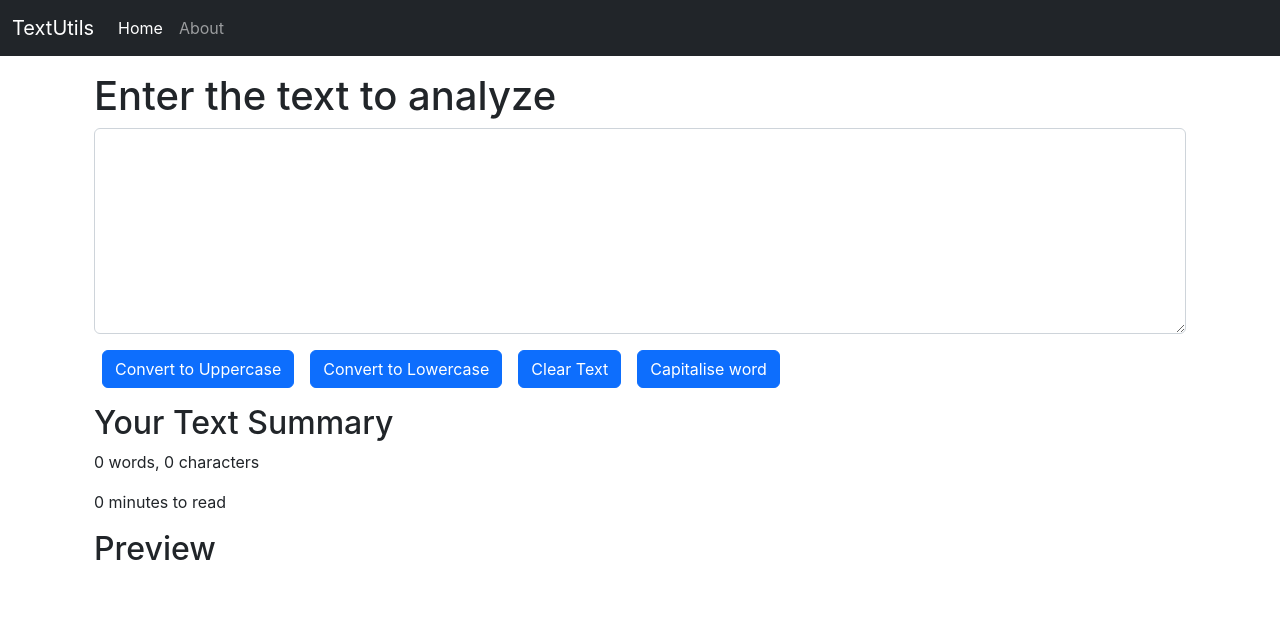
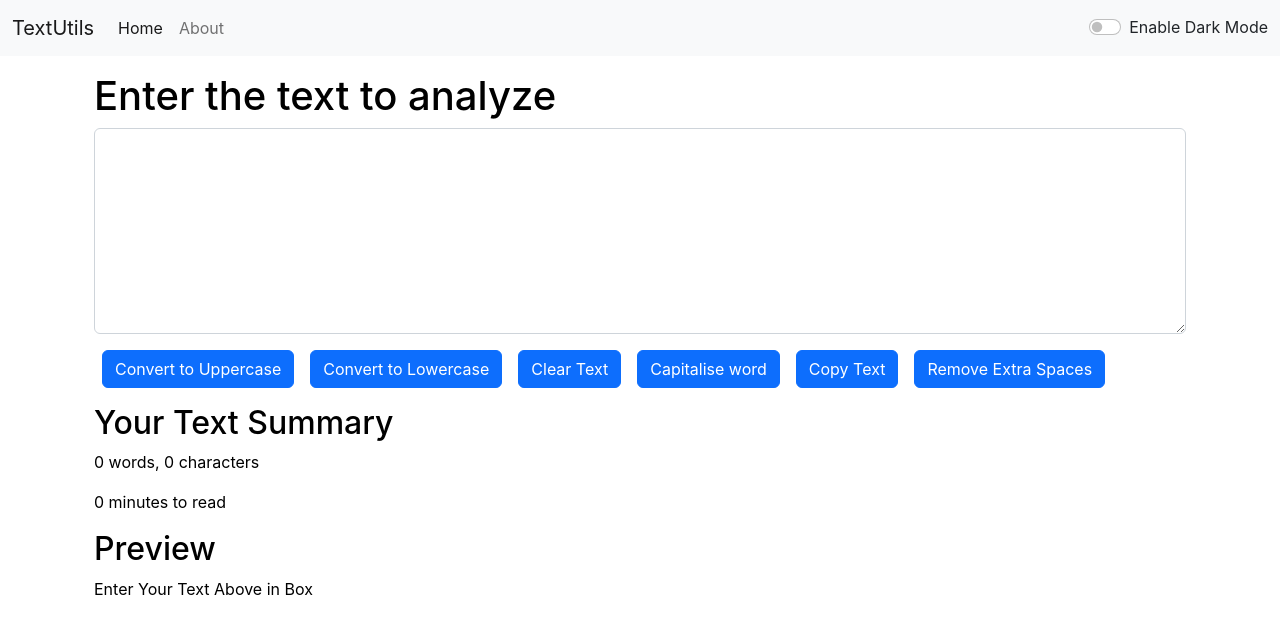
Before and after one commit to samarthpal/TextUtils-React, a React (Create React App) app: page / in a window 1280 px wide. Shown: the top 634 px of the page. Built offline with nearby package versions, Linux system fonts and the light colour scheme.

Commit message:
make it better

```diff
--- a/src/App.js
+++ b/src/App.js
@@ -1,14 +1,48 @@
 // import logo from "./logo.svg";
+import { useState } from "react";
 import "./App.css";
 // import About from "./components/About";
 import Navbar from "./components/Navbar";
 import TextForm from "./components/TextForm";
+import Alert from "./components/Alert";
+
 function App() {
+  const [mode, setMode] = useState("light");
+  const [alert, setAlert] = useState(null);
+
+  const showAlert = (message, type) => {
+    setAlert({ msg: message, type: type });
+    setTimeout(() => {
+      setAlert(null);
+    }, 1500);
+  };
+  const toggleMode = () => {
+    if (mode === "light") {
+      setMode("dark");
+      document.body.style.backgroundColor = "#042743";
+      showAlert("Dark mode has been enabled", "success");
+    } else {
+      setMode("light");
+      document.body.style.backgroundColor = "white";
+      showAlert("Light mode has been enabled", "success");
+    }
+  };
   return (
     <>
-      <Navbar title="TextUtils" aboutText="About" />
+      <Navbar
+        title="TextUtils"
+        aboutText="About"
+        mode={mode}
+        toggleMode={toggleMode}
+      />
+      <Alert alert={alert} />
       <div className="container my-3">
-        <TextForm heading="Enter the text to analyze" />
+        <TextForm
+          heading="Enter the text to analyze"
+          mode={mode}
+          toggleMode={toggleMode}
+          showAlert={showAlert}
+        />
         {/* <About /> */}
       </div>
     </>
--- /dev/null
+++ b/src/components/Alert.js
@@ -0,0 +1,18 @@
+import React from "react";
+
+export default function Alert(props) {
+  const Capitalize = (word) => {
+    const lower = word.toLowerCase();
+    return lower.charAt(0).toUpperCase() + lower.slice(1);
+  };
+  return (
+    props.alert && (
+      <div
+        className={`alert alert-${props.alert.type} alert-dismissible fade show`}
+        role="alert"
+      >
+        <strong>{Capitalize(props.alert.msg)}</strong>
+      </div>
+    )
+  );
+}
--- a/src/components/Navbar.js
+++ b/src/components/Navbar.js
@@ -3,7 +3,9 @@
 
 export default function Navbar(props) {
   return (
-    <nav className="navbar navbar-expand-lg navbar-dark bg-dark">
+    <nav
+      className={`navbar navbar-expand-lg navbar-${props.mode} bg-${props.mode}`}
+    >
       <div className="container-fluid">
         <a className="navbar-brand" href="/">
           {props.title}
@@ -43,6 +45,25 @@
               Search
             </button>
           </form> */}
+          <div
+            className={`form-check form-switch text-${
+              props.mode === "light" ? "dark" : "light"
+            }`}
+          >
+            <input
+              className="form-check-input"
+              type="checkbox"
+              role="switch"
+              onClick={props.toggleMode}
+              id="flexSwitchCheckDefault"
+            />
+            <label
+              className="form-check-label"
+              htmlFor="flexSwitchCheckDefault"
+            >
+              Enable {props.mode === "light" ? "Dark" : "Light"} Mode
+            </label>
+          </div>
         </div>
       </div>
     </nav>
--- a/src/components/TextForm.js
+++ b/src/components/TextForm.js
@@ -6,19 +6,29 @@
     // console.log("on clicked" + text);
     let newText = text.toUpperCase();
     setText(newText);
+    if (newText.length !== 0) {
+      props.showAlert("Converted to uppercase", "success");
+    }
   };
   const handleLoClick = () => {
     // console.log("on clicked" + text);
     let newText = text.toLowerCase();
     setText(newText);
+    if (newText.length !== 0) {
+      props.showAlert("Converted to lowercase", "success");
+    }
   };
   const handleClearClick = () => {
     // console.log("on clicked" + text);
-    let newText = "";
-    setText(newText);
+    if (text.length !== 0) {
+      let newText = "";
+      setText(newText);
+      setparaText("0");
+      props.showAlert("Text has been Cleared", "success");
+    }
   };
   const handleCapitaliseClick = (event) => {
-    let newText = text.split(" ");
+    let newText = text.split(/[ ]+/);
     if (text.length !== 0) {
       for (let i = 0; i < newText.length; i++) {
         let word = newText[i];
@@ -27,6 +37,7 @@
       }
       newText = newText.join(" ");
       setText(newText);
+      props.showAlert("Converted to capitalize", "success");
     }
   };
   const handleOnChange = (event) => {
@@ -34,9 +45,25 @@
     setText(event.target.value);
     if (event.target.value.length !== 0) {
       let newparaText = event.target.value.trim();
-      setparaText(newparaText.split(" ").length);
+      let nextlines = newparaText.split("\n");
+      setparaText(newparaText.split(/[ ]+/).length + nextlines.length - 1);
     } else {
       setparaText("0");
+    }
+  };
+  const handleCopy = () => {
+    if (text.length !== 0) {
+      var gettext = document.getElementById("myBox");
+      gettext.select();
+      navigator.clipboard.writeText(gettext.value);
+      props.showAlert("Copied to Clipboard", "success");
+    }
+  };
+  const handleExtraSpaces = () => {
+    if (text.length !== 0) {
+      let newText = text.split(/[ ]+/);
+      setText(newText.join(" "));
+      props.showAlert("Extra spaces have been removed", "success");
     }
   };
   const [text, setText] = useState(""); // text is var and setText is function ////hooks
@@ -46,12 +73,22 @@
   return (
     <>
       <div className="container">
-        <h1>{props.heading}</h1>
+        <h1
+          style={{
+            color: props.mode === "dark" ? "white" : "black",
+          }}
+        >
+          {props.heading}
+        </h1>
         <div className="mb-3">
           <textarea
             className="form-control"
             value={text}
             onChange={handleOnChange}
+            style={{
+              backgroundColor: props.mode === "light" ? "white" : "#212529",
+              color: props.mode === "dark" ? "white" : "black",
+            }}
             id="myBox"
             rows="8"
           ></textarea>
@@ -71,15 +108,49 @@
         >
           Capitalise word
         </button>
+        <button className="btn btn-primary mx-2" onClick={handleCopy}>
+          Copy Text
+        </button>
+        <button className="btn btn-primary mx-2" onClick={handleExtraSpaces}>
+          Remove Extra Spaces
+        </button>
       </div>
       <div className="container my-3">
-        <h2>Your Text Summary</h2>
-        <p>
+        <h2
+          style={{
+            color: props.mode === "dark" ? "white" : "black",
+          }}
+        >
+          Your Text Summary
+        </h2>
+        <p
+          style={{
+            color: props.mode === "dark" ? "white" : "black",
+          }}
+        >
           {paraText} words, {text.length} characters
         </p>
-        <p>{0.008 * paraText} minutes to read</p>
-        <h2>Preview</h2>
-        <p>{text}</p>
+        <p
+          style={{
+            color: props.mode === "dark" ? "white" : "black",
+          }}
+        >
+          {0.008 * paraText} minutes to read
+        </p>
+        <h2
+          style={{
+            color: props.mode === "dark" ? "white" : "black",
+          }}
+        >
+          Preview
+        </h2>
+        <p
+          style={{
+            color: props.mode === "dark" ? "white" : "black",
+          }}
+        >
+          {text.length > 0 ? text : "Enter Your Text Above in Box"}
+        </p>
       </div>
     </>
   );
```
